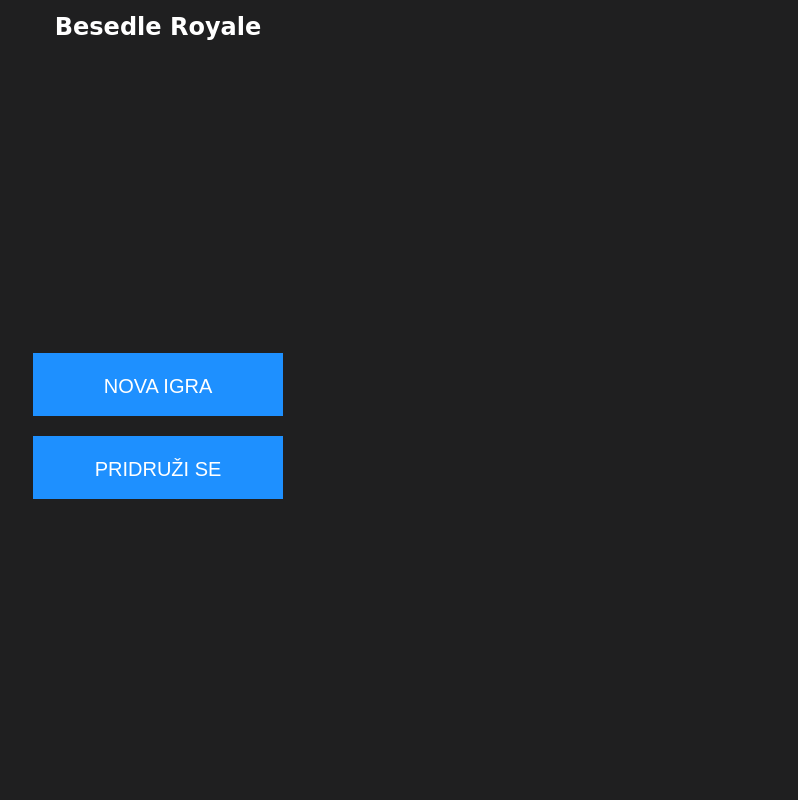
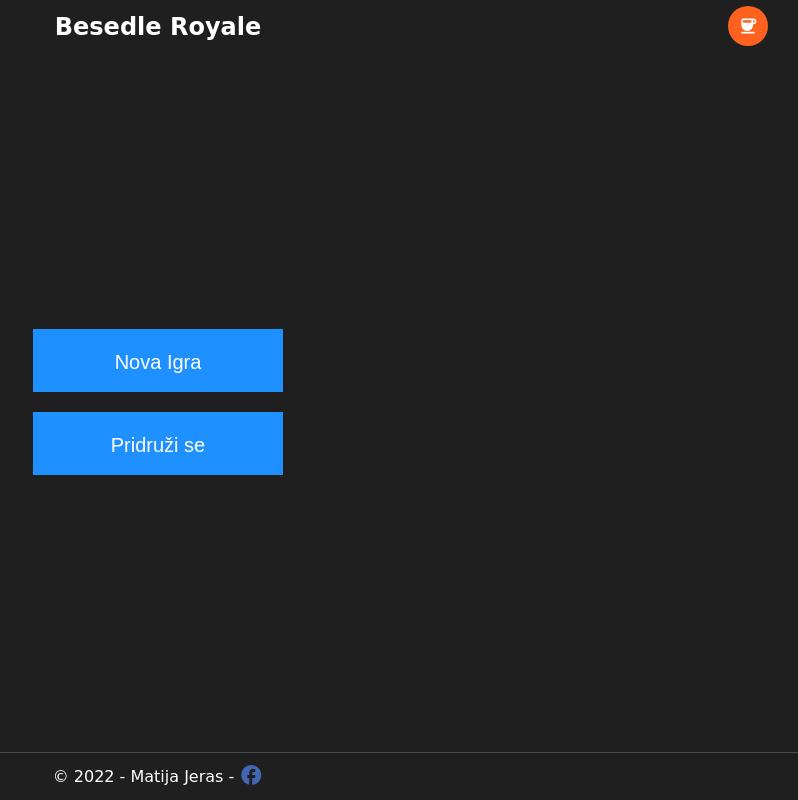
Before and after one commit to Quattro04/besedleroyale, a website: page index.html in a window 1280 px wide. Shown: the whole page, without its empty margins (482-1280 px from the left). Drawn offline with nearby package versions, Linux system fonts and the light colour scheme; no server answers; a web font is replaced by a local one.

Commit message:
added logs and about

```diff
--- a/index.html
+++ b/index.html
@@ -15,6 +15,9 @@
         html {
             height: 100%;
         }
+        html * {
+            overflow: hidden;
+        }
         body {
             height: 100%;
             margin: 0;
@@ -23,7 +26,10 @@
             overflow: hidden;
         }
         .header {
+            display: flex;
+            justify-content: center;
             padding: 10px 0;
+            align-items: center;
         }
         .logo {
             color: white;
@@ -31,15 +37,28 @@
             font-size: 1.5rem;
             padding-top: 3px;
         }
+        .header .coffee-link {
+            position: absolute;
+            right: 30px;
+            width: 30px;
+            height: 30px;
+            display: flex;
+            align-items: center;
+            justify-content: center;
+            padding: 5px;
+            background-color: #ff621e;
+            text-decoration: none;
+            border-radius: 50%;
+        }
+        .header .coffee-link i {
+            color: white;
+            font-size: 20px;
+        }
         .main {
             width: 100vw;
             height: 100%;
             display: flex;
             flex-direction: column;
-        }
-        .header {
-            display: flex;
-            justify-content: center;
         }
         .content {
             flex: 1 1 0;
@@ -84,10 +103,29 @@
         }
         .intro {
             width: 100%;
+            height: 100%;
             display: flex;
             flex-direction: column;
             align-items: center;
             justify-content: center;
+        }
+        .intro .social {
+            width: 100%;
+            display: flex;
+            align-items: center;
+            justify-content: center;
+            border-top: 1px solid #4b4b4b;
+            color: white;
+            margin-top: auto;
+            padding: 10px;
+        }
+        .intro .social a {
+            display: flex;
+            padding-bottom: 3px;
+            font-size: 14px;
+            text-decoration: none;
+            color: #4267B2;
+            margin-left: 5px;
         }
         .btn {
             width: 100%;
@@ -104,6 +142,7 @@
             line-height: 1;
         }
         .btn.new-game {
+            margin-top: auto;
             margin-bottom: 20px;
         }
         .game-lobby {
@@ -119,11 +158,22 @@
             flex-direction: column;
             padding: 10px 20px;
             border: 2px solid dodgerblue;
+            margin-top: auto;
         }
         .game-lobby .code-container .code {
             letter-spacing: 2px;
             font-size: 24px;
             font-weight: 600;
+        }
+        .game-lobby .instructions {
+            padding: 20px;
+            text-align: center;
+        }
+        .game-lobby .players {
+            font-size: 20px;
+        }
+        .game-lobby .start-game {
+            margin: auto 0;
         }
         .game {
             width: 100%;
@@ -267,7 +317,7 @@
         .keyboard {
             width: 100%;
             max-width: 500px;
-            flex: 0 0 150px;
+            flex: 0 0 200px;
             display: flex;
             flex-direction: column;
             margin: 0 auto;
@@ -329,26 +379,32 @@
     <div class="main">
         <div class="header">
             <h1 class="logo">Besedle Royale</h1>
+            <a class="coffee-link" href="https://www.buymeacoffee.com/besedleroyale"><i class="material-icons">coffee</i></a>
         </div>
         <div class="content">
             <div class="display-message"></div>
             <div class="end-popup-container">
                 <div class="end-popup">
                     <span class="message"></span>
-                    <button class="btn" onclick="window.location.reload()">DOMOV</button>
+                    <button class="btn" onclick="window.location.reload()">Domov</button>
                 </div>
             </div>
             <div class="intro">
-                <button class="btn new-game" onclick="startLobby()">NOVA IGRA</button>
-                <button class="btn join-game" onclick="joinLobby()">PRIDRUŽI SE</button>
+                <button class="btn new-game" onclick="startLobby()">Nova Igra</button>
+                <button class="btn join-game" onclick="joinLobby()">Pridruži se</button>
+                <div class="social">
+                    <span>© 2022 - Matija Jeras -</span>
+                    <a href="https://www.facebook.com/matija.jeras01"><i class="material-icons">facebook</i></a>
+                </div>
             </div>
             <div class="game-lobby">
                 <div class="code-container">
                     <span>Koda:</span>
                     <span class="code"></span>
                 </div>
+                <p class="instructions">Kodo zaupajte prijateljem, ki se lahko potem pridružijo vaši igri z gumbom "Pridruži se" na začetni strani.</p>
                 <div class="players">Število igralcev: <span class="number">1</span></div>
-                <button class="btn" onclick="startGame()">ZAČNI</button>
+                <button class="btn start-game" onclick="startGame()">Začni</button>
             </div>
             <div class="game">
                 <div class="board">
@@ -469,11 +525,13 @@
         let letterToIndexMapping = {e:0,r:1,t:2,z:3,u:4,i:5,o:6,p:7,š:8,ž:9,a:10,s:11,d:12,f:13,g:14,h:15,j:16,k:17,l:18,č:19,c:20,v:21,b:22,n:23,m:24}
 
         function startLobby() {
+            $('.coffee-link').hide()
             socket.emit('start-lobby')
         }
 
         function joinLobby() {
             $('.intro').hide()
+            $('.coffee-link').hide()
             $('.game .join-game-code').show()
             $('.game .board .row-1').hide()
             $('.game .board .row-2').hide()
@@ -614,7 +672,6 @@
             gameCode = data.gameCode
             $('.intro').hide()
             $('.game-lobby .code').text(gameCode)
-            $('.game-lobby .btn').show()
             $('.game-lobby').css('display', 'flex')
             onScreen = 'lobby'
         });
@@ -629,7 +686,7 @@
             $('.game .board .row-5').css('display', 'flex')
             $('.game').hide()
             $('.game-lobby .code').text(gameCode)
-            $('.game-lobby .btn').hide()
+            $('.game-lobby .btn').css('visibility','hidden')
             $('.game-lobby').css('display', 'flex')
             onScreen = 'lobby'
         });
```
Also changed, not shown: index.js.
